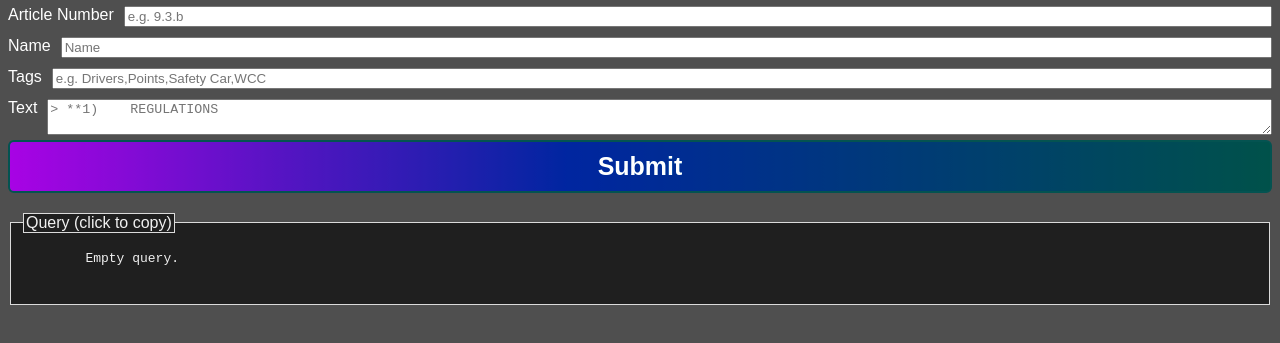
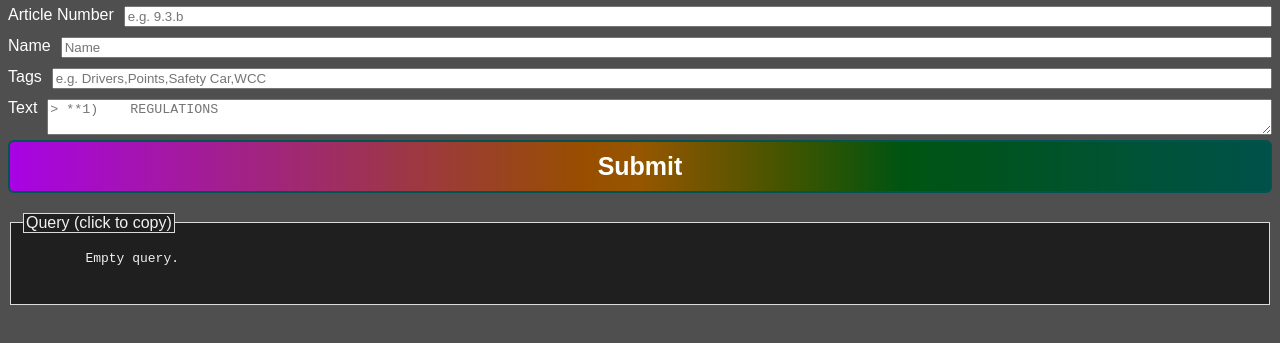
Before and after one commit to MarkusTheOrt/queryGen, a plain HTML site: page index.html in a window 1280 px wide. In both pictures the pointer is over the input 640 px from the left and 245 px from the top of the page. Shown: the part 79-422 px from the top of the page. Drawn offline with Linux system fonts and the light colour scheme.

Commit message:
further improved graphics!

```diff
--- a/index.css
+++ b/index.css
@@ -50,7 +50,7 @@ input[type="submit"] {
 
 input[type="submit"]:hover {
   background: red;
-  background-image: linear-gradient(to right, red, blue);
+  background-image: linear-gradient(to right, red, green, blue);
   border: 2px solid #3d3d82;
   border-radius: 6px;
   padding: 10px;
```
